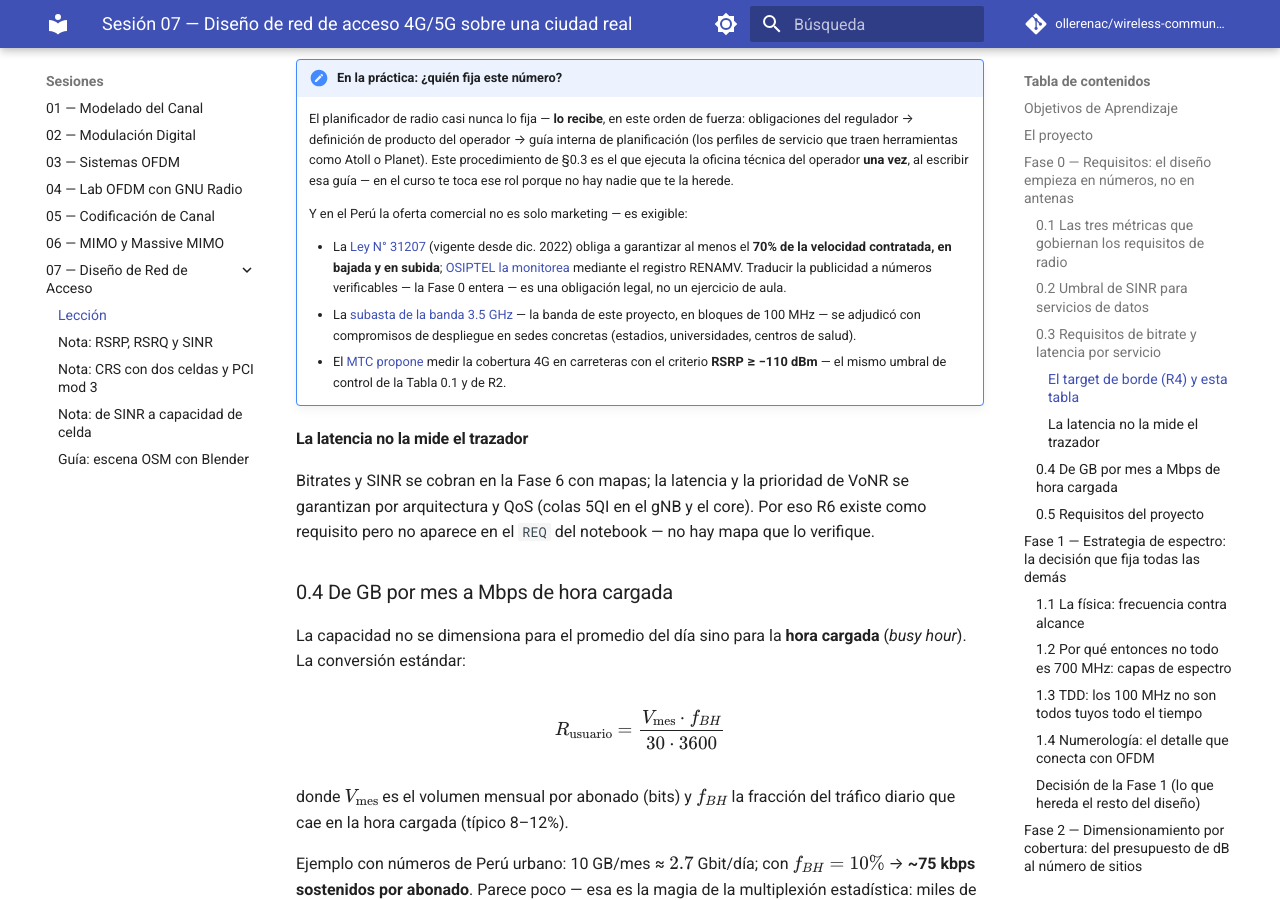
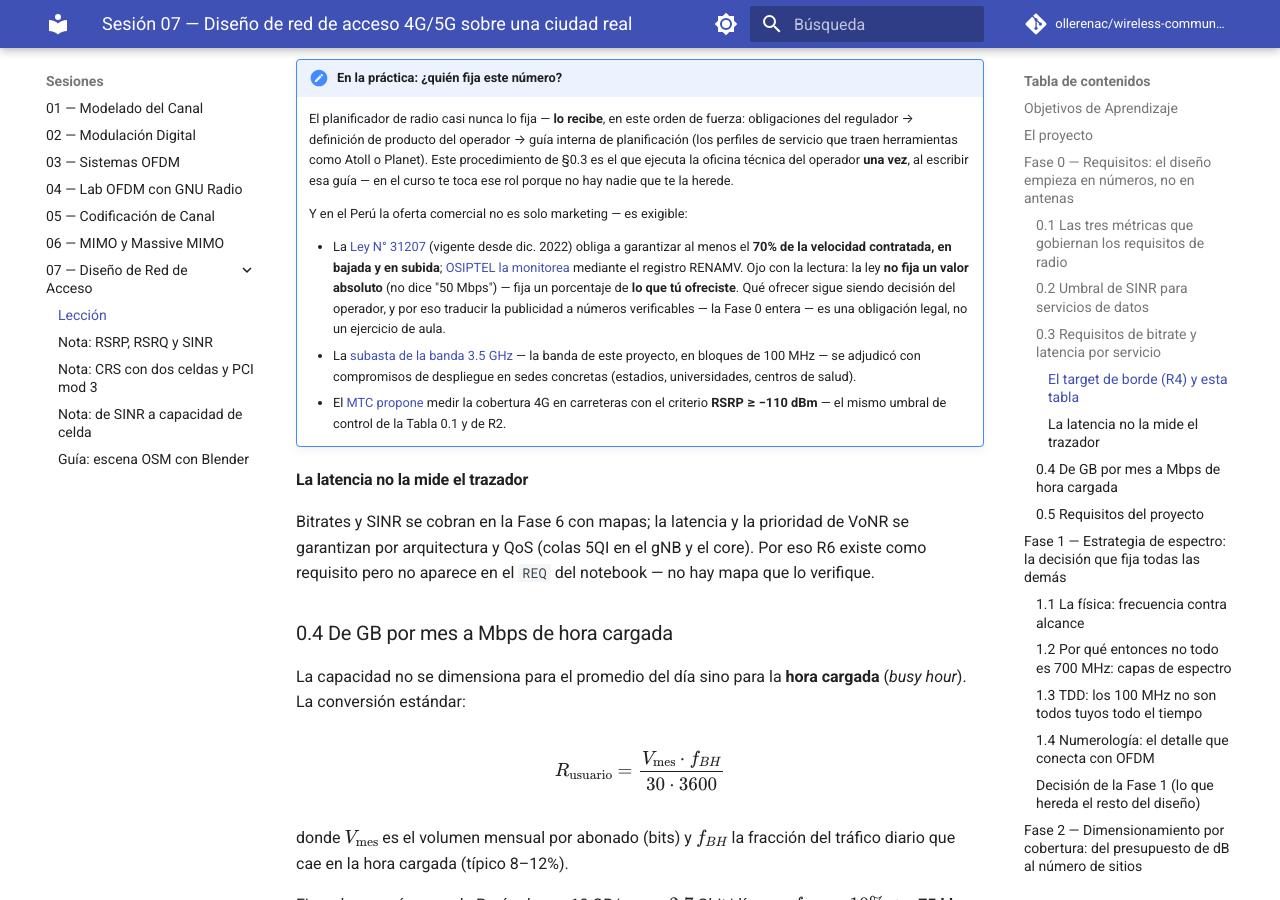
Before and after one commit to ollerenac/wireless-communication-systems, an MkDocs documentation site: the page built from docs/sessions/07-network-design/index.md, in a window 1280 px wide and 900 px high, scrolled down 5117 px. Built offline with MkDocs 1.6.1 and Material for MkDocs 9.7.7, drawn with Linux system fonts in a browser that asks for light colours; comment, search, counter and statistics services are not loaded.

Commit message:
docs(07-network-design): clarify Ley 31207 sets a percentage of the offer, not an absolute value
Prevents reading the practice note as 'the regulator fixes 50/5' —
the law enforces 70% of whatever the operator offered; choosing the
offer (and its numbers, via Tabla 0.3) remains the operator's job.

Co-Authored-By: Claude Fable 5 <noreply@anthropic.com>
Claude-Session: https://claude.ai/code/session_01DwhbKVUZCFgUhxaWRkBL6Y

```diff
--- a/docs/sessions/07-network-design/index.md
+++ b/docs/sessions/07-network-design/index.md
@@ -255,9 +255,12 @@ calcula de los TdR (§0.4).**
       (vigente desde dic. 2022) obliga a garantizar al menos el **70% de
       la velocidad contratada, en bajada y en subida**;
       [OSIPTEL la monitorea](https://www.osiptel.gob.pe/portal-del-usuario/noticias/osiptel-adecua-reglamento-de-calidad-para-garantizar-el-70-de-velocidad-minima-en-servicio-de-internet-de-banda-ancha/)
-      mediante el registro RENAMV. Traducir la publicidad a números
-      verificables — la Fase 0 entera — es una obligación legal, no un
-      ejercicio de aula.
+      mediante el registro RENAMV. Ojo con la lectura: la ley **no fija
+      un valor absoluto** (no dice "50 Mbps") — fija un porcentaje de
+      **lo que tú ofreciste**. Qué ofrecer sigue siendo decisión del
+      operador, y por eso traducir la publicidad a números verificables
+      — la Fase 0 entera — es una obligación legal, no un ejercicio de
+      aula.
     - La [subasta de la banda 3.5 GHz](https://www.gob.pe/institucion/mtc/noticias/1249724-peru-avanza-hacia-la-era-del-5g-mtc-oficializa-resultados-de-la-subasta-de-espectro-en-la-banda-3-5-ghz)
       — la banda de este proyecto, en bloques de 100 MHz — se adjudicó
       con compromisos de despliegue en sedes concretas (estadios,
```
